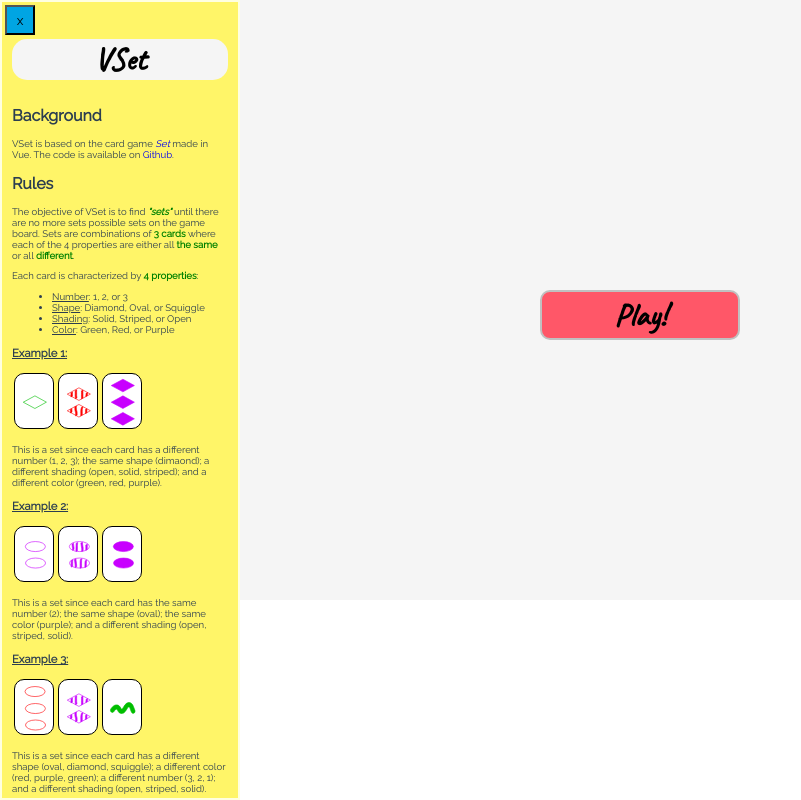
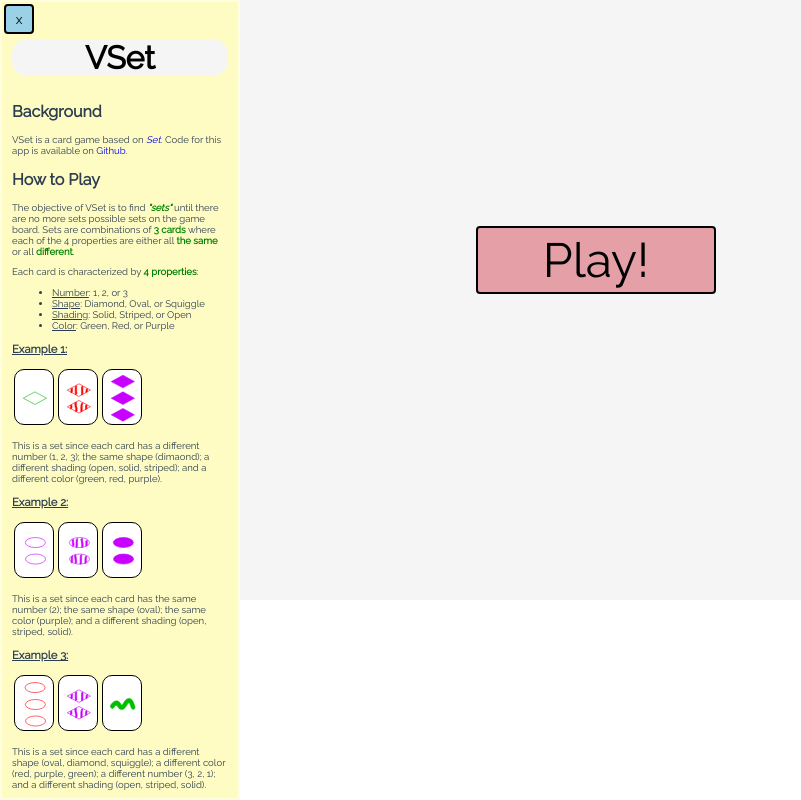
Before and after one commit to chrislopez28/VSet, a Vue app: page / in a window 1280 px wide. Shown: the whole page, without its empty margins (0-801 px from the left). Built offline with nearby package versions, Linux system fonts and the light colour scheme.

Commit message:
Updated styling. Fixed bug on hint button

```diff
--- a/src/components/game/Card.vue
+++ b/src/components/game/Card.vue
@@ -101,40 +101,46 @@ export default {
 </script>
 
 <style scoped>
+
+.card {
+  float: left;
+  padding: 0;
+  border: black 1px solid;
+  border-radius: 10px;
+}
+
+.card img {
+  float: center;
+}
+
+.select {
+  border: orange 1px solid;
+  filter: brightness(85%);
+}
+
 @media (min-width: 320px) {
   .card {
     height: 87.5px;
     width: 62.5px;
-    float: left;
-    padding: 0;
     margin: 5px;
-    border: black 2px solid;
-    border-radius: 10px;
     background: white;
   }
 
   .card img {
-    float: center;
     height: 87.5px;
     width: 62.5px;
   }
 }
 
-
 @media (min-width: 480px) {
   .card {
     height: 61.25px;
     width: 43.75px;
-    float: left;
-    padding: 0;
     margin: 2px;
-    border: black 1px solid;
-    border-radius: 10px;
     background: white;
   }
 
   .card img {
-    float: center;
     height: 61.25px;
     width: 43.75px;
   }
@@ -144,18 +150,18 @@ export default {
   .card {
     height: 105px;
     width: 75px;
-    float: left;
-    padding: 0;
     margin: 5px;
     border: black 2px solid;
-    border-radius: 10px;
     background: white;
   }
 
   .card img {
-    float: center;
     height: 105px;
     width: 75px;
+  }
+
+  .select {
+    border: orange 2px solid;
   }
 }
 
@@ -163,25 +169,22 @@ export default {
   .card {
     height: 61.25px;
     width: 43.75px;
-    float: left;
-    padding: 0;
     margin: 5px;
     border: black 2px solid;
-    border-radius: 10px;
     background: white;
   }
 
   .card img {
-    float: center;
     height: 61.25px;
     width: 43.75px;
   }
+
+  .select {
+    border: orange 2px solid;
+  }
 }
 
-.select {
-  border: orange 2px solid;
-  filter: brightness(85%);
-}
+
 
 .hint {
   animation: shake 1s;
--- a/src/components/game/Game.vue
+++ b/src/components/game/Game.vue
@@ -20,27 +20,28 @@
           :card="card"
           :index="index"
         >
-          ></app-card
+        </app-card
         >
       </ul>
     </div>
 
-    <div class="controls">
-      <div v-show="getGameStatus" class="stat-bar">
+    <div v-show="getGameStatus" class="controls">
+      <div class="stat-bar">
+        <div class="button-bar">
           <button @click="noSets" class="button">No Sets</button>
           <button @click="getHint" class="button">Hint</button>
           <button class="button">Pause</button>
           <button @click="endGame" class="button">Quit</button>
         </div>
-      <div v-show="getGameStatus" class="score-bar">
-        <div
-          style="display: inline-block; font-size: x-large; margin-left: 10px;"
-        >
+      </div>
+      <div class="score-bar">
+        <div>
           Score: {{ getScore }} | Sets: {{ numberSets }} |
           <appTimer></appTimer>
         </div>
       </div>
     </div>
+
   </div>
 </template>
 
@@ -76,10 +77,14 @@ export default {
       "toggleSidebar"
     ]),
     getHint: function() {
+      if (this.giveHintIndex) {
         const hintIndex = Math.floor(Math.random() * 3);
         this.changeHintStatus(this.giveHintIndex[hintIndex]);
         this.updateScore(-5);
-      console.log(this.giveHintIndex[hintIndex]);
+      } else {
+        this.displayMessage("There are no hints to give");
+      }
+
     },
     startGame: function() {
       this.resetGame();
@@ -192,13 +197,21 @@ export default {
 
   .sidebar-control {
     position: absolute;
-  top: 5px;
-  left: 5px;
+    top: 0.25rem;
+    left: 0.25rem;
     z-index: 15;
-  background: #00a5e3;
+    background: #9ad1e6;
     width: 30px;
     height: 30px;
     font-family: "Raleway", sans-serif;
+    border: 2px solid black;
+    border-radius: 0.25rem;
+  }
+
+  .sidebar-control:hover,
+  .sidebar-control:active {
+    cursor: pointer;
+    background: #7ab1c7;
   }
 
   .board {
@@ -223,11 +236,10 @@ export default {
   }
 
   .main-screen {
-  width: 500px;
+    display: flex;
+    width: 90%;
+    height: 80%;
     position: absolute;
-  top: 50%;
-  left: 50%;
-  transform: translate(-50%, -10px);
     text-align: center;
   }
 
@@ -248,89 +260,64 @@ tr {
   }
 
   .controls {
-  height: 25%;
+    max-height: 20vh;
     width: 100%;
     position: absolute;
-  display: fixed;
     text-align: center;
     left: 0;
     bottom: 0;
-  font-family: "Caveat", cursive;
+    font-family: "Raleway", sans-serif;
   }
 
   .button {
-  background: #ff5768;
-  padding: 3px;
-  margin: 2px;
-  font-size: large;
-  font-weight: bold;
-  border: 2px solid silver;
-  border-radius: 10px;
-  color: black;
-  font-family: "Caveat", cursive;
-  height: 50px;
-  width: 80px;
+    background: #e5a0a7;
+    padding: 0.25rem 0.3rem;
+    margin: 0.1rem;
+    font-size: 1rem;
+    border: 2px solid black;
+    border-radius: 0.25rem;
+    font-family: "Raleway", sans-serif;
+  }
+
+  .button:hover,
+  .button:focus {
+    background: #cf8c93;;
+    cursor: pointer;
   }
 
   .button-new-game {
-  width: 200px;
-  font-size: xx-large;
+    width: 15rem;
+    font-size: 3rem;
     margin: auto;
   }
 
-.button:hover {
-  background: lightgrey;
+  .button-new-game:hover,
+  .button-new-game:active {
+    cursor: pointer;
   }
 
-.button:active {
-  background: lightsteelblue;
-  color: slategrey;
-}
-
-.stat-bar {
-  background: #00a5e3;
-  padding: 2px;
-  text-align: center;
+  .button-bar {
+    padding: 0.25rem 0;
+    align-items: center;
+    background: #9ad1e6;
   }
 
   .score-bar {
-  background: #00a5e3;
-  padding: 2px;
+    padding: 0.25rem 0;
+    background: white;
     text-align: center;
-}
-
-.info {
-  background: white;
-  font-size: large;
-}
-
-.stat-panel {
-  font-size: large;
-  padding: 30px;
-  background-color: #ff96c5;
-  color: black;
-  border: 3px solid black;
-  border-radius: 10px;
-  height: 150rem;
-  width: 300rem;
+    font-size: 1rem;
+    background: #9ad1e6;
   }
 
   .message-box {
-  padding: 0px;
+    text-align: center;
     color: black;
     position: absolute;
-  opacity: 0.75;
-  text-align: center;
-  top: 10px;
-  right: 20px;
-  width: auto;
-  display: flex;
-  flex-flow: column;
-  justify-content: top;
-  align-items: center;
-  font-size: 2rem;
-  font-weight: 100;
-  letter-spacing: 0.5rem;
+    opacity: 0.85;
+    width: 100vw;
+    top: 1rem;
+    font-size: 1.5rem;
     transition: all 0.2s;
     z-index: 15;
     font-family: "Raleway", sans-serif;
--- a/src/components/layout/GameOverScreen.vue
+++ b/src/components/layout/GameOverScreen.vue
@@ -1,9 +1,9 @@
 <template>
   <div class="results">
     <h1>Results</h1>
-    <h2>You found {{ numberSets }} SETs!</h2>
+    <h2>Sets Found: {{ numberSets }}</h2>
     <h2>Score: {{ getScore }}</h2>
-    <button @click="exitResults">
+    <button class="button" @click="exitResults">
       Close
     </button>
   </div>
@@ -31,39 +31,47 @@ export default {
 .results {
   position: absolute;
   top: 0;
-  bottom: 0;
   left: 0;
   width: 100%;
-  display: flex;
+  height: 100vh;
+  /* display: flex;
   flex-flow: column;
   justify-content: center;
-  align-items: center;
+  align-items: center; */
   font-size: 5rem;
-  font-weight: 100;
-  letter-spacing: 0.5rem;
   transition: all 0.2s;
   z-index: 200;
-  background: rgb(255, 245, 104);
+  background: white;
+  /* background: #fffcc3; */
   color: black;
+  font-family: 'Raleway', sans-serif;
 }
 
 h1 {
-  font-size: xx-large;
+  font-size: 2rem;
+  text-decoration: underline;
   text-align: center;
-  background: whitesmoke;
-  border-radius: 15px;
-  padding: 40px;
-  font-family: "Caveat", cursive;
 }
 
 h2 {
-  font-size: x-large;
-  font-family: "Raleway", sans-serif;
+  font-size: 1rem;
   text-align: center;
 }
 
-button {
-  font-size: x-large;
+.button {
+  background: #e5a0a7;
+  padding: 0.25rem 0.3rem;
+  margin: 0.1rem;
+  font-size: 1rem;
+  border: 2px solid black;
+  border-radius: 0.25rem;
   font-family: "Raleway", sans-serif;
 }
+
+.button:hover,
+.button:focus {
+  background: #cf8c93;;
+  cursor: pointer;
+}
+
 </style>
--- a/src/components/layout/Sidebar.vue
+++ b/src/components/layout/Sidebar.vue
@@ -5,12 +5,12 @@
             <section class="background">
                 <h2>Background</h2>
                 <p>
-                VSet is based on the card game <a href="https://en.wikipedia.org/wiki/Set_(card_game)"><i>Set</i></a>
-                made in Vue. The code is available on <a href="https://github.com/chrislopez28/vset" target="_blank">Github</a>.
+                    VSet is a card game based on <a href="https://en.wikipedia.org/wiki/Set_(card_game)"><i>Set</i></a>.
+                    Code for this app is available on <a href="https://github.com/chrislopez28/vset" target="_blank">Github</a>.
                 </p>
             </section>
             <section class="rules">
-            <h2>Rules</h2>
+                <h2>How to Play</h2>
                 <p>
                     The objective of VSet is to find <b><i>"sets"</i></b> until there are no more
                     sets possible sets on the game board. Sets are combinations of <b>3 cards</b>
@@ -84,15 +84,13 @@ export default {
 }
 </script>
 
-
 <style scoped>
-
     h1 {
         font-size: 2rem;
         text-align: center;
         background: whitesmoke;
         border-radius: 15px;
-    font-family: 'Caveat', cursive;
+        font-family: 'Raleway', sans-serif;
     }
 
     h1 a {
@@ -150,19 +148,22 @@ section {
         float: center;
     }
 
-@media (min-width:320px) {
     .sidebar {
         position: absolute;
-        background: rgb(255, 245, 104);
-        border: lightyellow 2px solid;
-        width: 100%;
+        background: #fffcc3;
+        font-family: 'Raleway', sans-serif;
+        overflow: auto;
+        top: 0px;
+        left: 0px;
         height: 100vh;
         z-index: 10;
         padding: 10px;
-        font-family: 'Raleway', sans-serif;
-        top: 0px;
-        left: 0px;
-        overflow: auto;
+    }
+
+    @media (min-width:320px) {
+        .sidebar {
+            border: lightyellow 2px solid;
+            width: 100%;
         }
 
         .sidebar.close {
@@ -172,17 +173,7 @@ section {
 
     @media (min-width:480px) {
         .sidebar {
-        position: absolute;
-        background: rgb(255, 245, 104);
-        border: lightyellow 2px solid;
             width: 240px;
-        height: 100vh;
-        z-index: 10;
-        padding: 10px;
-        font-family: 'Raleway', sans-serif;
-        top: 0px;
-        left: 0px;
-        overflow: auto;
         }
 
         .sidebar.close {
--- a/src/components/layout/TitleScreen.vue
+++ b/src/components/layout/TitleScreen.vue
@@ -25,21 +25,17 @@ export default {
     flex-flow: column;
     justify-content: center;
     align-items: center;
-  font-size: 5rem;
-  font-weight: 100;
-  letter-spacing: 0.5rem;
     transition: all 0.2s;
     z-index: 200;
-  background: rgb(255, 245, 104);
-  color: black;
+    background: #fffcc3;
+    font-family: 'Raleway', sans-serif;
   }
 
   h1 {
-  font-size: xxx-large;
+    font-size: 3rem;
     text-align: center;
     background: whitesmoke;
-  border-radius: 15px;
-  padding: 40px;
-  font-family: "Caveat", cursive;
+    border-radius: 1rem;
+    padding: 2rem;
   }
 </style>
--- a/src/store/index.js
+++ b/src/store/index.js
@@ -195,6 +195,7 @@ export const store = new Vuex.Store({
       state.selected = [];
       state.score = 0;
       state.timerOn = false;
+      clearInterval(state.hintInterval);
     },
     popCards: state => {
       state.cards.pop();
@@ -214,7 +215,9 @@ export const store = new Vuex.Store({
     changeHintStatus: (state, id) => {
       state.cards[id].hint = true;
       state.hintInterval = setInterval(() => {
-        state.cards[id].hint = false;
+        if (state.cards[id]) {
+          state.cards[id].hint = false;
+        }
         clearInterval(state.hintInterval);
       }, 1000);
     },
```
Also changed, not shown: 2 other files (tests, documents, lock files or other folders). Lines whose indentation alone changed are shown as unchanged.
